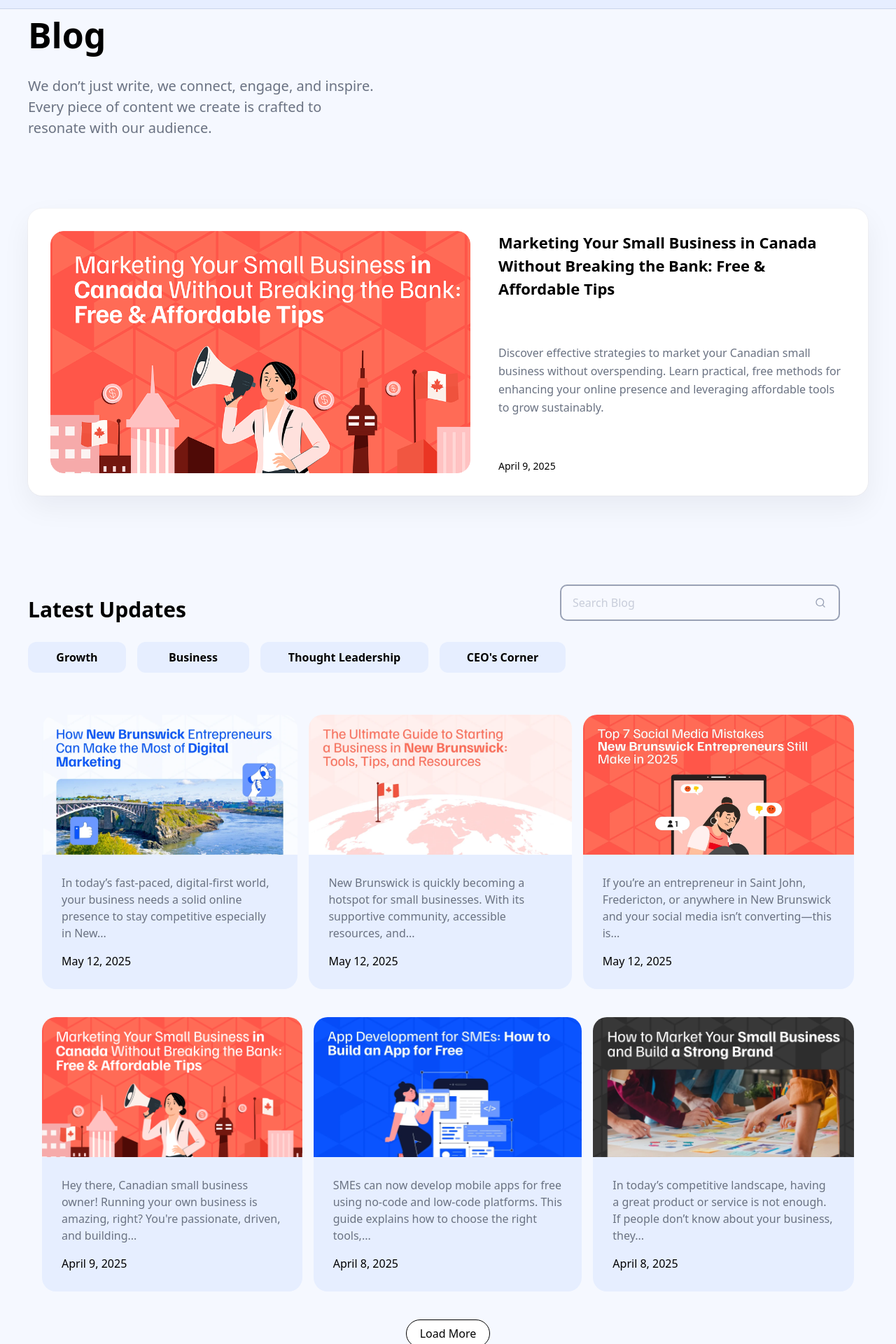
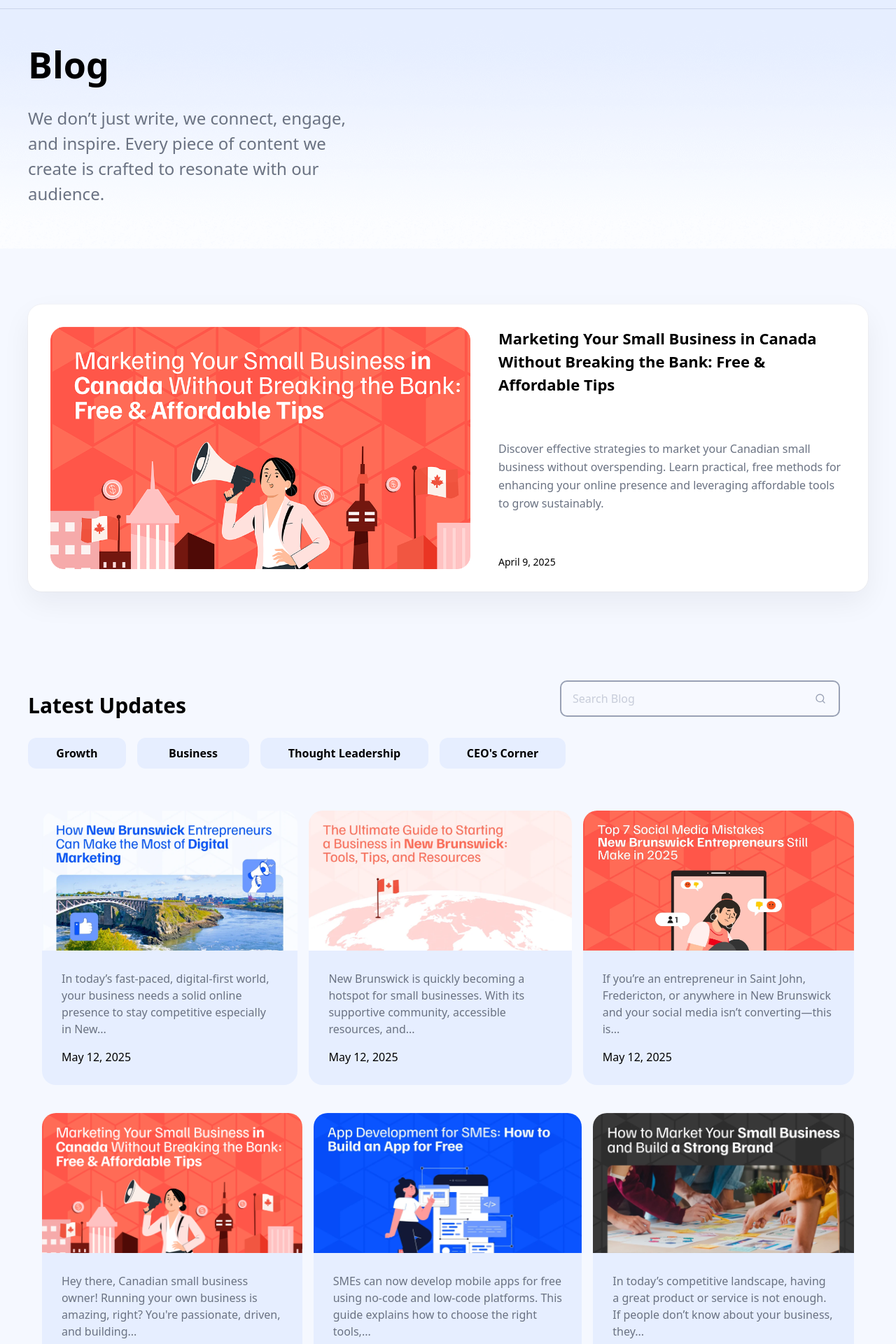
Before and after one commit to CodewithOyinda/ditrop, a React (Vite) app: page /blog in a window 1280 px wide. Shown: the part 80-2000 px from the top of the page at 70% size. Built offline with nearby package versions, Linux system fonts and the light colour scheme; a web font is replaced by a local one.

Commit message:
Load more component works perfectly, aos imported for animated texts and sections

```diff
--- a/package.json
+++ b/package.json
@@ -11,6 +11,7 @@
   },
   "dependencies": {
     "@tailwindcss/vite": "^4.1.14",
+    "aos": "^2.3.4",
     "framer-motion": "^12.23.24",
     "react": "^19.1.1",
     "react-dom": "^19.1.1",
--- a/src/components/updates/Updates.tsx
+++ b/src/components/updates/Updates.tsx
@@ -26,6 +26,7 @@ import covertwentyone from "../../assets/Cover-27.webp";
 import covertwentytwo from "../../assets/Cover-26.webp";
 import covertwentythree from "../../assets/Cover-25.webp";
 import covertwentyfour from "../../assets/Cover-22.webp";
+import { FaArrowDown } from "react-icons/fa";
 
 const Updates = () => {
   const [loadStep, setLoadStep] = useState(0);
@@ -234,17 +235,8 @@ const Updates = () => {
             </div>
           </div>
         </div>
-        {loadStep < 2 && (
-  <div className="flex justify-center mt-10 mb-10">
-    <button
-      onClick={() => setLoadStep((prev) => prev + 1)}
-      className="bg-white border border-black rounded-[20px] w-[120px] h-[40px] font-[500]"
-    >
-      Load More
-    </button>
-  </div>
-)}
-        {loadStep === 1 && (
+
+        {loadStep >= 1 && (
           <>
             <div className="sm:mx-15 mx-10 flex sm:flex-row flex-col gap-4 mt-10">
               <div>
@@ -347,7 +339,7 @@ const Updates = () => {
             </div>
           </>
         )}
-        {loadStep === 2 && (
+        {loadStep >= 2 && (
           <>
             <div className="sm:mx-15 mx-10 flex sm:flex-row flex-col gap-4 mt-10">
               <div>
@@ -358,7 +350,9 @@ const Updates = () => {
                 />
                 <div className="bg-[#e6eeff] rounded-b-[20px] p-7 text-gray-500">
                   <p className="font-[500]">
-                    In today’s fast-paced digital landscape, SMEs need a strong online presence, effective branding, and a data-driven marketing...
+                    In today’s fast-paced digital landscape, SMEs need a strong
+                    online presence, effective branding, and a data-driven
+                    marketing...
                   </p>
                   <p className="pt-4 text-black">February 27, 2025</p>
                 </div>
@@ -372,7 +366,9 @@ const Updates = () => {
                 />
                 <div className="bg-[#e6eeff] rounded-b-[20px] p-7 text-gray-500">
                   <p className="font-[500]">
-                    There’s excitement in the air here at Ditrop Inc. – but it’s not just the launch we’re thrilled about. What truly excites us is the differenc...
+                    There’s excitement in the air here at Ditrop Inc. – but it’s
+                    not just the launch we’re thrilled about. What truly excites
+                    us is the differenc...
                   </p>
                   <p className="pt-4 text-black">February 27, 2025</p>
                 </div>
@@ -386,7 +382,9 @@ const Updates = () => {
                 />
                 <div className="bg-[#e6eeff] rounded-b-[20px] p-7 text-gray-500">
                   <p className="font-[500]">
-                    The title "CEO" used to be rare, prestigious, and associated with business giants. Today, it's thrown around so casually that it has lost...
+                    The title "CEO" used to be rare, prestigious, and associated
+                    with business giants. Today, it's thrown around so casually
+                    that it has lost...
                   </p>
                   <p className="pt-4 text-black">February 26, 2025</p>
                 </div>
@@ -402,7 +400,8 @@ const Updates = () => {
                 />
                 <div className="bg-[#e6eeff] rounded-b-[20px] p-7 text-gray-500">
                   <p className="font-[500]">
-                    AI and automation are essential for small business survival and growth: They are no longer luxuries but necessities.
+                    AI and automation are essential for small business survival
+                    and growth: They are no longer luxuries but necessities.
                   </p>
                   <p className="pt-4 text-black">February 19, 2025</p>
                 </div>
@@ -416,7 +415,9 @@ const Updates = () => {
                 />
                 <div className="bg-[#e6eeff] rounded-b-[20px] p-7 text-gray-500">
                   <p className="font-[500]">
-                    The future of retail is digital. Small and medium-sized enterprises (SMEs) that once relied solely on physical storefronts are now...
+                    The future of retail is digital. Small and medium-sized
+                    enterprises (SMEs) that once relied solely on physical
+                    storefronts are now...
                   </p>
                   <p className="pt-4 text-black">February 19, 2025</p>
                 </div>
@@ -430,7 +431,9 @@ const Updates = () => {
                 />
                 <div className="bg-[#e6eeff] rounded-b-[20px] p-7 text-gray-500">
                   <p className="font-[500]">
-                    Small businesses are the backbone of global economies, yet many still struggle with inefficiencies, high operational costs, and th...
+                    Small businesses are the backbone of global economies, yet
+                    many still struggle with inefficiencies, high operational
+                    costs, and th...
                   </p>
                   <p className="pt-4 text-black">February 19, 2025</p>
                 </div>
@@ -438,7 +441,7 @@ const Updates = () => {
             </div>
           </>
         )}
-        {loadStep === 3 && (
+        {loadStep >= 3 && (
           <>
             <div className="sm:mx-15 mx-10 flex sm:flex-row flex-col gap-4 mt-10">
               <div>
@@ -449,7 +452,9 @@ const Updates = () => {
                 />
                 <div className="bg-[#e6eeff] rounded-b-[20px] p-7 text-gray-500">
                   <p className="font-[500]">
-                    You may be wondering, “What is Ditrop Inc. all about?” Another service company? Not quite. Ditrop Inc. was birthed from a deep desire t...
+                    You may be wondering, “What is Ditrop Inc. all about?”
+                    Another service company? Not quite. Ditrop Inc. was birthed
+                    from a deep desire t...
                   </p>
                   <p className="pt-4 text-black">January 20, 2025</p>
                 </div>
@@ -463,7 +468,9 @@ const Updates = () => {
                 />
                 <div className="bg-[#e6eeff] rounded-b-[20px] p-7 text-gray-500">
                   <p className="font-[500]">
-                    Starting a business is an exciting adventure full of potential. But as many entrepreneurs know, it’s not always smooth sailing.
+                    Starting a business is an exciting adventure full of
+                    potential. But as many entrepreneurs know, it’s not always
+                    smooth sailing.
                   </p>
                   <p className="pt-4 text-black">January 18, 2025</p>
                 </div>
@@ -477,23 +484,27 @@ const Updates = () => {
                 />
                 <div className="bg-[#e6eeff] rounded-b-[20px] p-7 text-gray-500">
                   <p className="font-[500]">
-                    James had a dream—one of creating a business that could make a difference in his community. But like many small and medium...
+                    James had a dream—one of creating a business that could make
+                    a difference in his community. But like many small and
+                    medium...
                   </p>
                   <p className="pt-4 text-black">January 14, 2025</p>
                 </div>
               </div>
             </div>
 
-            <div className="sm:mx-15 mx-10 flex sm:flex-row flex-col gap-4 mt-10">
+            <div className="sm:mx-15 mx-10 flex sm:flex-row flex-col gap-4 mt-10 mb-20">
               <div>
                 <img
                   src={covertwentytwo}
                   alt="coverimage"
                   className="rounded-t-[20px] h-[200px] w-[400px]"
                 />
-                <div className="bg-[#e6eeff] rounded-b-[20px] p-7 text-gray-500">
-                  <p className="font-[500]">
-                    A few years ago, small businesses were mostly seen as humble local shops places where you could walk in and buy what you...
+                <div className="bg-[#e6eeff] rounded-b-[20px] p-7 text-gray-500 w-[400px]">
+                  <p className="font-[500] ">
+                    A few years ago, small businesses were mostly seen as humble
+                    local shops places where you could walk in and buy what
+                    you...
                   </p>
                   <p className="pt-4 text-black">January 10, 2025</p>
                 </div>
@@ -505,7 +516,7 @@ const Updates = () => {
                   alt="coverimage"
                   className="rounded-t-[20px] h-[200px] w-[400px]"
                 />
-                <div className="bg-[#e6eeff] rounded-b-[20px] p-7 text-gray-500">
+                <div className="bg-[#e6eeff] rounded-b-[20px] p-7 text-gray-500 w-full">
                   <p className="pt-4 text-black">January 5, 2025</p>
                 </div>
               </div>
@@ -516,12 +527,22 @@ const Updates = () => {
                   alt="coverimage"
                   className="rounded-t-[20px] h-[200px] w-[400px]"
                 />
-                <div className="bg-[#e6eeff] rounded-b-[20px] p-7 text-gray-500">
+                <div className="bg-[#e6eeff] rounded-b-[20px] p-7 text-gray-500 w-full ">
                   <p className="pt-4 text-black">December 22, 2024</p>
                 </div>
               </div>
             </div>
           </>
+        )}
+        {loadStep < 3 && (
+          <div className="flex justify-center mt-10 mb-10">
+            <button
+              onClick={() => setLoadStep((prev) => prev + 1)}
+              className="bg-white border flex items-center justify-center gap-2 border-black rounded-[20px] w-[130px] h-[40px] font-[500]"
+            >
+              Load More <FaArrowDown size={13} />
+            </button>
+          </div>
         )}
       </div>
     </div>
--- a/src/pages/Blog.tsx
+++ b/src/pages/Blog.tsx
@@ -2,15 +2,24 @@ import Subscribe from "../components/subscribe/Subscribe";
 import Updates from "../components/updates/Updates";
 import Footer from "../components/footer/Footer";
 import Hero from "../components/hero/Hero";
+import bg from "../assets/Rectangle-bg.png";
 
 const Blog = () => {
   return (
     <>
       <Hero />
       <div className="bg-[#F5F8FF]">
+        <div className="relative">
+          {/* Background */}
+          <img
+            src={bg}
+            alt="background"
+            className="absolute inset-0 w-full h-full object-cover"
+          />
+          <div className="relative z-10  pt-10 pb-10">
             <h2
               className="font-['DM Sans']
-                         text-[28px] sm:text-[50px]
+                         text-[28px] sm:text-[52px]
                          font-[700]
                          mx-10
                          sm:pt-0
@@ -19,12 +28,14 @@ const Blog = () => {
             >
               Blog
             </h2>
-      <p className="text-[14px] sm:text-[20px] mx-10 sm:w-[500px] w-[300px] text-gray-500 pt-5 pb-5">
-        We don’t just write, we connect, engage, and inspire. Every piece of
-        content we create is crafted to resonate with our audience.
+            <p className="text-[14px] sm:text-[24px] mx-10 sm:w-[500px] w-[300px] text-gray-500 pt-5 pb-5">
+              We don’t just write, we connect, engage, and inspire. Every piece
+              of content we create is crafted to resonate with our audience.
             </p>
+          </div>
+        </div>
         <Updates />
-      <Subscribe/>
+        <Subscribe />
       </div>
       <Footer />
     </>
```
Also changed, not shown: src/components/ceo/Ceo.tsx (+13 -5 lines), src/components/facts/Facts.tsx (+10 -4 lines), src/components/values/Values.tsx (+25 -16 lines), src/pages/About.tsx (+31 -18 lines), 1 other file (tests, documents, lock files or other folders). Lines whose indentation alone changed are shown as unchanged.
